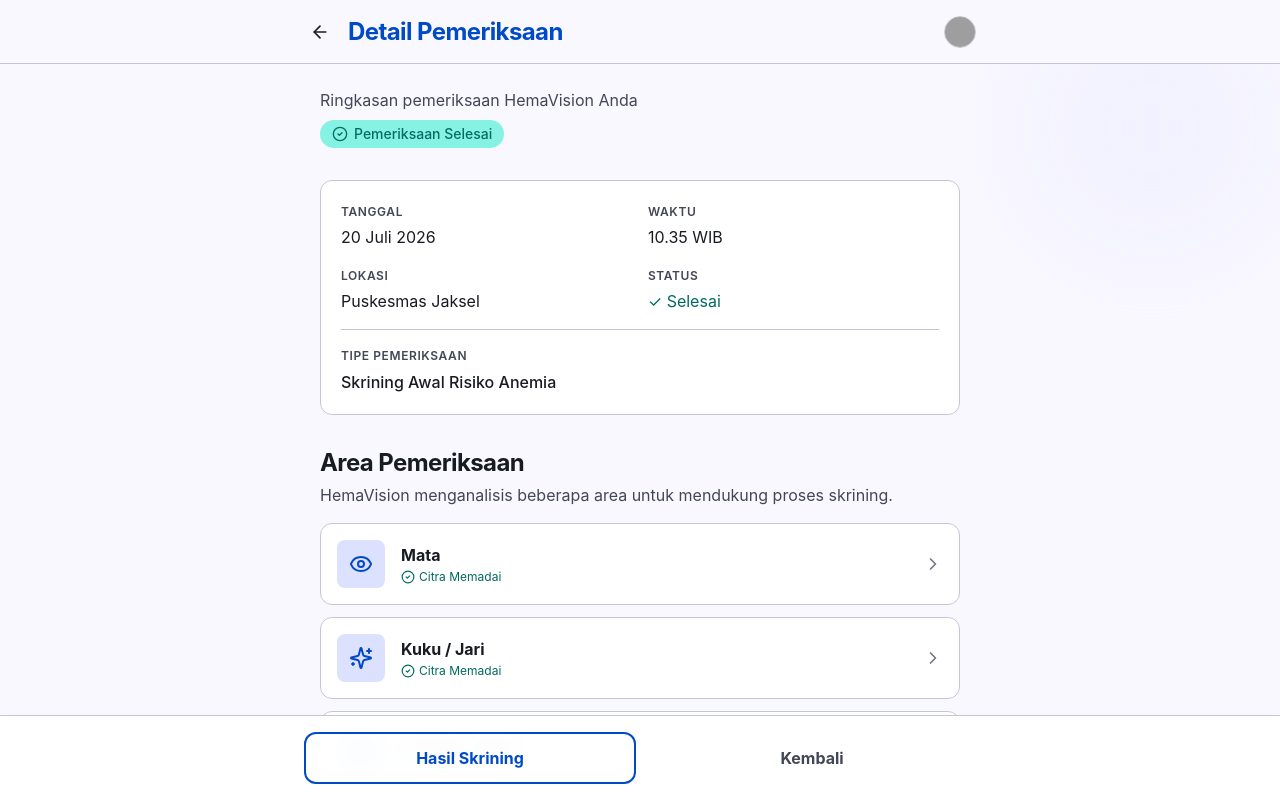
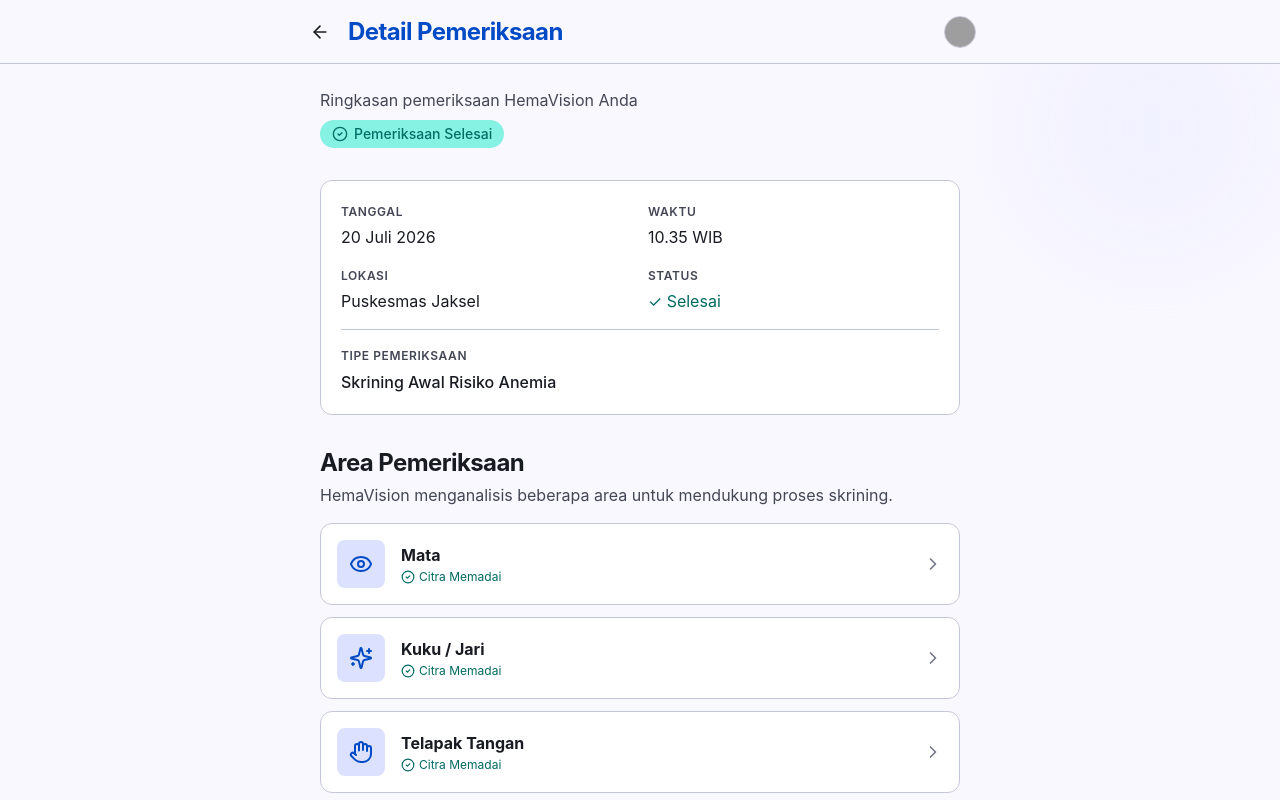
Before and after one commit to Narscode/HemaVision-anemiadetection, a Next.js app in the folder frontend/: page /pasien/hasil/detail in a window 1280 px wide. Shown: the top 800 px of the page. Built offline with nearby package versions, Linux system fonts and the light colour scheme; grey boxes are pictures that could not be loaded.

Commit message:
refactor(pasien): adjust Detail Pemeriksaan layout with in-flow action buttons to prevent overlapping and remove popups

```diff
--- a/frontend/src/app/(patient)/pasien/hasil/detail/page.tsx
+++ b/frontend/src/app/(patient)/pasien/hasil/detail/page.tsx
@@ -39,7 +39,7 @@
   };
 
   return (
-    <main className="min-h-screen w-full bg-[#FAF8FF] font-sans pb-32 flex flex-col items-center justify-start select-none overflow-x-hidden relative">
+    <main className="min-h-screen w-full bg-[#FAF8FF] font-sans pb-16 flex flex-col items-center justify-start select-none overflow-x-hidden relative">
 
       {/* Top Background Radial Ambient Glows */}
       <div className="absolute top-0 right-0 w-64 h-64 bg-[#DBE1FF]/30 rounded-full blur-3xl pointer-events-none" />
@@ -336,15 +336,12 @@
           </div>
         </section>
 
-      </div>
-
-      {/* Floating Bottom Action Bar */}
-      <footer className="fixed bottom-0 inset-x-0 bg-white/95 backdrop-blur-md border-t border-[#C3C6D7] p-4 z-40 flex items-center justify-center shadow-lg">
-        <div className="w-full max-w-[672px] mx-auto flex items-center gap-3">
+        {/* SECTION 6: ACTION BUTTONS IN-FLOW AT BOTTOM */}
+        <section className="pt-4 pb-6 border-t border-[#C3C6D7]/40 flex flex-col sm:flex-row items-center gap-3">
           <button
             type="button"
             onClick={handleBackToResults}
-            className="flex-1 py-3 px-6 border-2 border-[#004AC6] text-[#004AC6] font-bold text-base rounded-xl hover:bg-[#004AC6]/10 active:scale-[0.98] transition-all cursor-pointer text-center"
+            className="w-full sm:flex-1 py-3.5 px-6 border-2 border-[#004AC6] bg-white text-[#004AC6] font-bold text-base rounded-xl hover:bg-[#004AC6]/10 active:scale-[0.98] transition-all cursor-pointer text-center shadow-xs"
           >
             Hasil Skrining
           </button>
@@ -352,12 +349,13 @@
           <button
             type="button"
             onClick={() => router.back()}
-            className="flex-1 py-3 px-6 bg-transparent text-[#434655] font-bold text-base rounded-xl hover:bg-gray-100 active:scale-[0.98] transition-all cursor-pointer text-center"
+            className="w-full sm:flex-1 py-3.5 px-6 bg-[#E1E2ED] text-[#434655] hover:bg-[#C3C6D7] font-bold text-base rounded-xl active:scale-[0.98] transition-all cursor-pointer text-center"
           >
             Kembali
           </button>
-        </div>
-      </footer>
+        </section>
+
+      </div>
 
     </main>
   );
```
